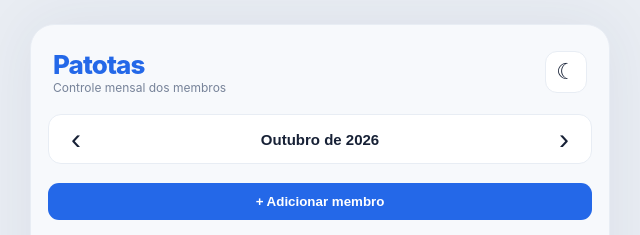
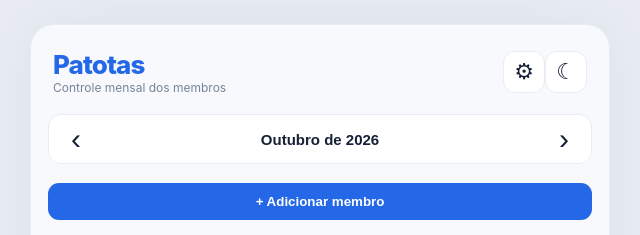
Before and after one commit to lodemarjunior/patotas, a plain HTML site: page index.html in a window 1280 px wide. Shown: the top 235 px of the page, 320-960 px from the left. Drawn offline with Linux system fonts and the light colour scheme.

Commit message:
Adiciona acesso às configurações no cabeçalho

```diff
--- a/index.html
+++ b/index.html
@@ -1 +1 @@
-<!doctype html><html lang="pt-BR"><head><meta charset="utf-8"><meta name="viewport" content="width=device-width,initial-scale=1,viewport-fit=cover"><meta name="theme-color" content="#f7f9fc"><title>Patotas — Membros</title><meta name="description" content="Controle mensal de membros, mensalidades e multas."><meta name="apple-mobile-web-app-capable" content="yes"><meta name="apple-mobile-web-app-title" content="Patotas"><link rel="manifest" href="./manifest.webmanifest"><link rel="apple-touch-icon" href="./icons/icon-180.png"><link rel="stylesheet" href="./styles.css"></head><body><div class="app"><header class="top"><div><div class="brand">Patotas</div><div class="subtitle">Controle mensal dos membros</div></div><button class="icon-btn" id="themeToggle" aria-label="Alternar tema">☾</button></header><main><section class="month-bar"><button id="prevMonth" aria-label="Mês anterior">‹</button><button id="selectMonth" class="month-title"></button><button id="nextMonth" aria-label="Próximo mês">›</button></section><div id="view"></div></main></div><div id="modalRoot"></div><div id="toast" role="status"></div><script src="./app.js" defer></script><script>if('serviceWorker' in navigator&&location.protocol==='https:')window.addEventListener('load',()=>navigator.serviceWorker.register('./sw.js').catch(console.warn))</script></body></html>
+<!doctype html><html lang="pt-BR"><head><meta charset="utf-8"><meta name="viewport" content="width=device-width,initial-scale=1,viewport-fit=cover"><meta name="theme-color" content="#f7f9fc"><title>Patotas — Membros</title><meta name="description" content="Controle mensal de membros, mensalidades e multas."><meta name="apple-mobile-web-app-capable" content="yes"><meta name="apple-mobile-web-app-title" content="Patotas"><link rel="manifest" href="./manifest.webmanifest"><link rel="apple-touch-icon" href="./icons/icon-180.png"><link rel="stylesheet" href="./styles.css"></head><body><div class="app"><header class="top"><div><div class="brand">Patotas</div><div class="subtitle">Controle mensal dos membros</div></div><div class="header-actions"><button class="icon-btn" id="settingsButton" aria-label="Configurações" title="Configurações">⚙</button><button class="icon-btn" id="themeToggle" aria-label="Alternar tema">☾</button></div></header><main><section class="month-bar"><button id="prevMonth" aria-label="Mês anterior">‹</button><button id="selectMonth" class="month-title"></button><button id="nextMonth" aria-label="Próximo mês">›</button></section><div id="view"></div></main></div><div id="modalRoot"></div><div id="toast" role="status"></div><script src="./app.js" defer></script><script>if('serviceWorker' in navigator&&location.protocol==='https:')window.addEventListener('load',()=>navigator.serviceWorker.register('./sw.js').catch(console.warn))</script></body></html>
```
